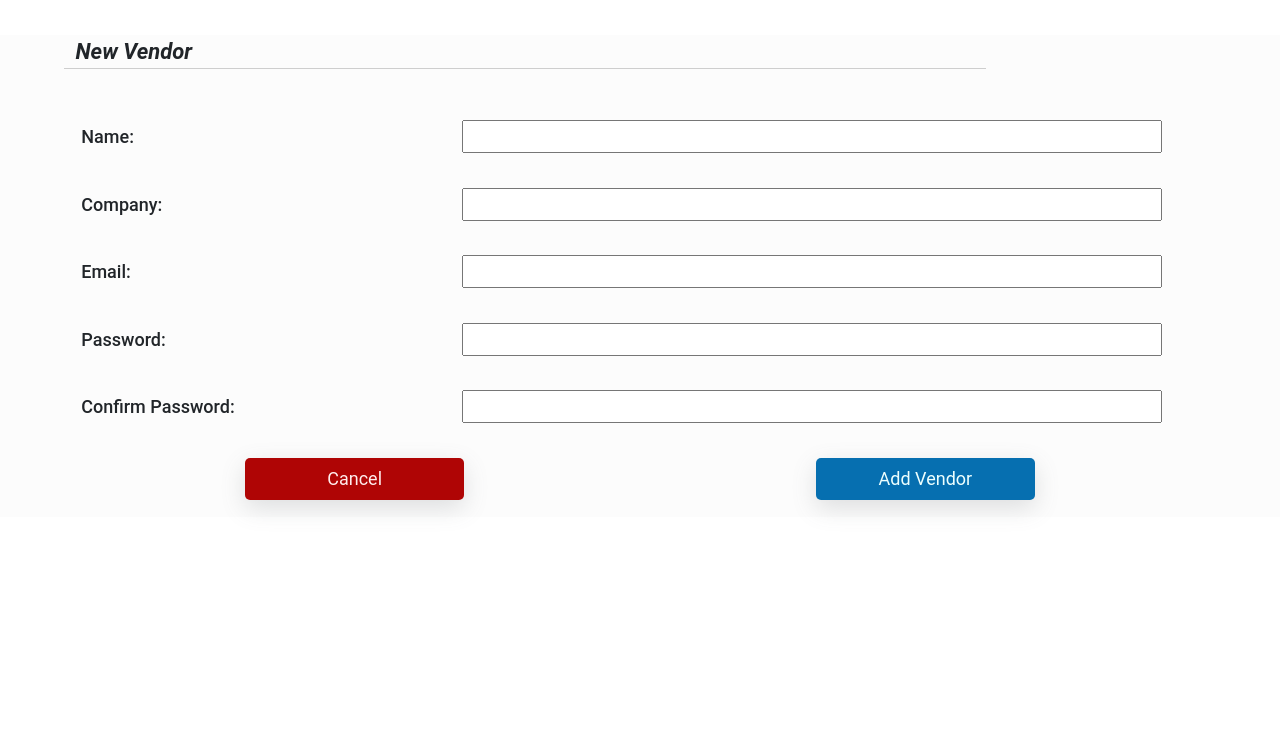
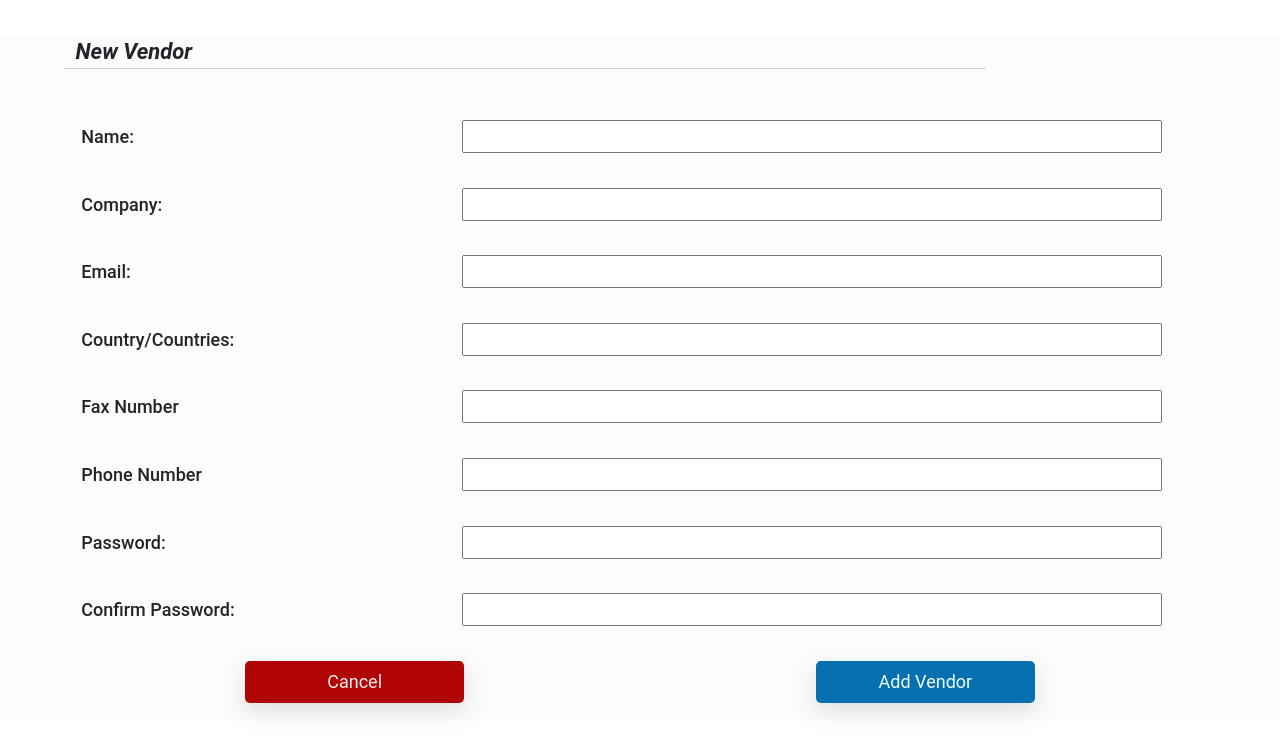
Before and after one commit to domteow/OOPG1T4, a React (Create React App) app in the folder frontend/: page /react/newvendor in a window 1280 px wide. Shown: the top 756 px of the page. Built offline with nearby package versions, Linux system fonts and the light colour scheme; a web font is replaced by a local one.

Commit message:
creating new vendor done

```diff
--- a/frontend/src/pages/adminVendorPages/newvendor.js
+++ b/frontend/src/pages/adminVendorPages/newvendor.js
@@ -1,4 +1,5 @@
 import React from 'react'
+import axios from '../../api/axios'
 import { useState, useEffect } from 'react'
 import { ReactDOM } from 'react-dom'
 import { Link, Router, Route, Routes, BrowserRouter, useNavigate } from 'react-router-dom'
@@ -39,10 +40,13 @@ export default function NewVendor(){
     })
 
     const initialValues ={
-        vendorName: '',
-        vendorEmail: '',
-        vendorCompany: '',
-        vendorPwd: '',
+        name: '',
+        emailAddress: '',
+        company: '',
+        countries: '',
+        password: '',
+        faxNumber: '',
+        phoneNumber: '',
         vendorCfmPwd: '',
         error: false,
     }
@@ -55,6 +59,11 @@ export default function NewVendor(){
             setValues({
                 ...values,
                 [name]: isChecked ? [...values[name], value] : values[name].filter((item) => item !== value),
+            });
+        } else if (name ==='countries') {
+            setValues({
+                ...values,
+                [name]: value.split(','),
             });
         }
         else{
@@ -79,17 +88,24 @@ export default function NewVendor(){
         }
 
         setFormValues(newFormValues)
-
+        addVendor();
     }
 
 
 
     // to save the vendor
-    const addVendor = () => {
-        console.log(values);
-        alert(JSON.stringify(values));
+    const addVendor = async() => {
+        const { error, vendorCfmPwd, ...vendorData } = values;
+        console.log(vendorData);
+
+        try {
+            const response = await axios.post('/api/v1/vendor/createVendor', vendorData);
+            console.log(response.data);
+        } catch (error) {
+            console.error(error)
+        }
     }
-    console.log(values);
+    // console.log(values);
 
     const cancel = () =>{
         navigate(-1);
@@ -110,7 +126,7 @@ export default function NewVendor(){
                                 Name:
                             </Col>
                             <Col xs={12} md={8} className='formInput'>
-                                <input name='vendorName' className='inputtext' type='text' onChange={handleChange} />
+                                <input name='name' className='inputtext' type='text' onChange={handleChange} />
                             </Col>
                         </Row>
 
@@ -119,7 +135,7 @@ export default function NewVendor(){
                                 Company:
                             </Col>
                             <Col xs={12} md={8} className='formInput'>
-                                <input name='vendorCompany' className='inputtext' type='text' onChange={handleChange} />
+                                <input name='company' className='inputtext' type='text' onChange={handleChange} />
                             </Col>
                         </Row>
 
@@ -128,7 +144,34 @@ export default function NewVendor(){
                                 Email:
                             </Col>
                             <Col xs={12} md={8} className='formInput'>
-                                <input name='vendorEmail' className='inputtext' type='email' onChange={handleChange} />
+                                <input name='emailAddress' className='inputtext' type='email' onChange={handleChange} />
+                            </Col>
+                        </Row>
+
+                        <Row className='formRow'>
+                            <Col xs={6} md={4} xl={2} className='formQuestion'>
+                                Country/Countries:
+                            </Col>
+                            <Col xs={12} md={8} className='formInput'>
+                                <input name='countries' className='inputtext' type='text' onChange={handleChange} />
+                            </Col>
+                        </Row>
+
+                        <Row className='formRow'>
+                            <Col xs={6} md={4} xl={2} className='formQuestion'>
+                                Fax Number
+                            </Col>
+                            <Col xs={12} md={8} className='formInput'>
+                                <input name='faxNumber' className='inputtext' type='text' onChange={handleChange} />
+                            </Col>
+                        </Row>
+
+                        <Row className='formRow'>
+                            <Col xs={6} md={4} xl={2} className='formQuestion'>
+                                Phone Number
+                            </Col>
+                            <Col xs={12} md={8} className='formInput'>
+                                <input name='phoneNumber' className='inputtext' type='text' onChange={handleChange} />
                             </Col>
                         </Row>
 
@@ -137,7 +180,7 @@ export default function NewVendor(){
                                 Password:
                             </Col>
                             <Col xs={12} md={8} className='formInput'>
-                                <input name='vendorPwd' className='inputtext' type='text' onChange={handleChange} />
+                                <input name='password' className='inputtext' type='text' onChange={handleChange} />
                             </Col>
                         </Row>
 
```
Also changed, not shown: 1 other file (tests, documents, lock files or other folders).
